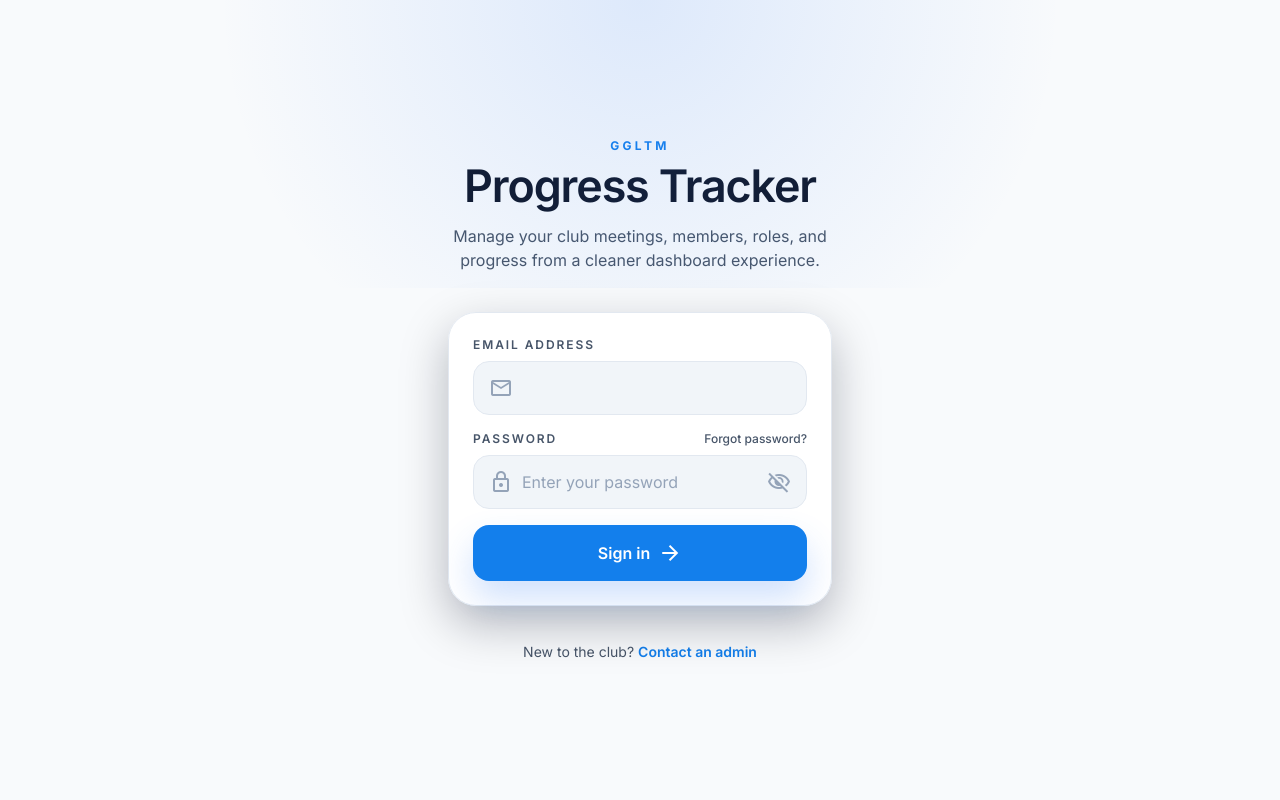
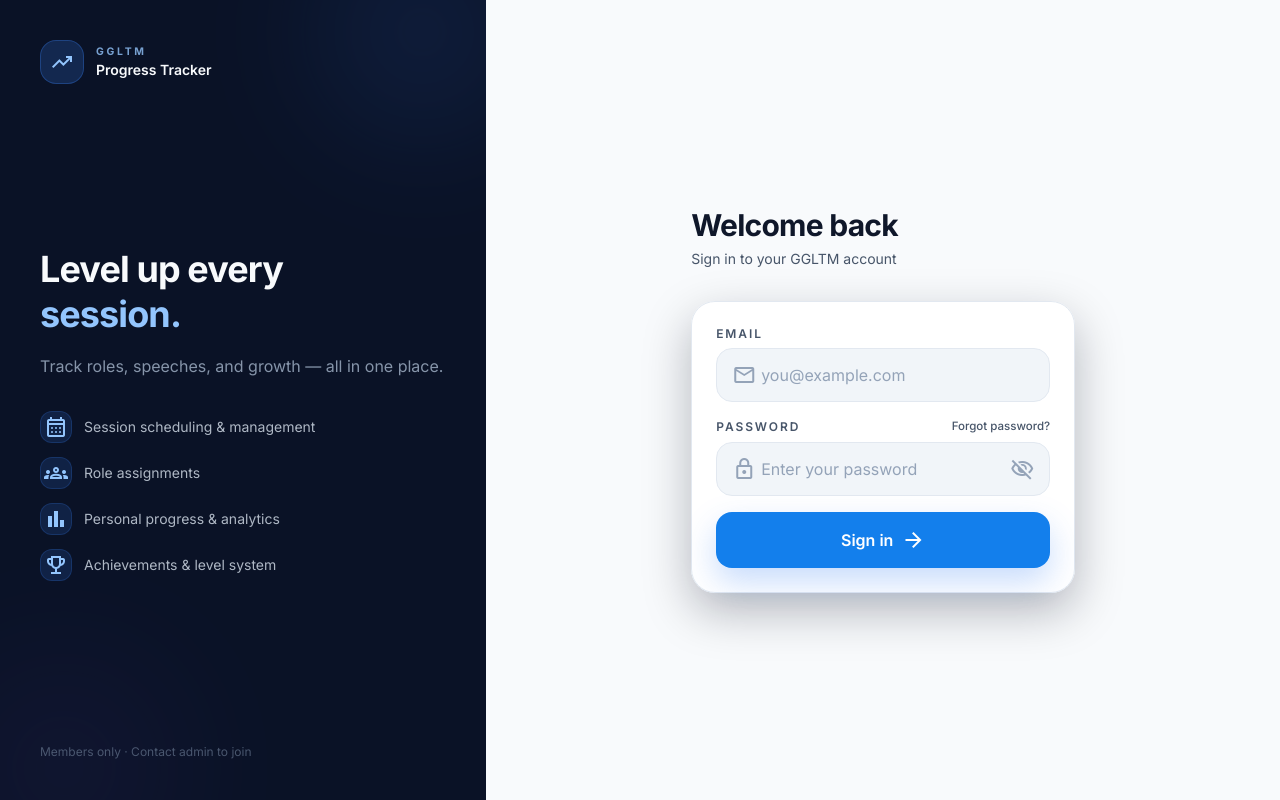
Before and after one commit to hasan-juraev/toastmaster-dashboard, a React (Vite) app: page /login in a window 1280 px wide. Built offline with nearby package versions, Linux system fonts and the light colour scheme.

Commit message:
refactor: Update login ui

```diff
--- a/src/pages/Login.tsx
+++ b/src/pages/Login.tsx
@@ -1,6 +1,19 @@
 import { useState } from "react";
 import { useNavigate } from "react-router-dom";
 import { supabase } from "../lib/supabase";
+
+// ─── Club config ────────────────────────────────────────────────────────────
+const CLUB_NAME = "GGLTM";
+const APP_NAME = "Progress Tracker";
+const APP_TAGLINE = "Track roles, speeches, and growth — all in one place.";
+
+const FEATURES = [
+  { icon: "calendar_month", label: "Session scheduling & management" },
+  { icon: "groups", label: "Role assignments" },
+  { icon: "bar_chart", label: "Personal progress & analytics" },
+  { icon: "emoji_events", label: "Achievements & level system" },
+];
+// ────────────────────────────────────────────────────────────────────────────
 
 export default function Login() {
   const [email, setEmail] = useState("");
@@ -31,42 +44,180 @@ export default function Login() {
 
   return (
     <div className="relative min-h-[100dvh] overflow-hidden bg-app-bg text-app-text">
-      <div className="pointer-events-none absolute inset-x-0 top-0 h-60 bg-[radial-gradient(circle_at_top,rgba(59,130,246,0.14),transparent_60%)] sm:h-72" />
+      {/* ── Mobile ambient glow ── */}
+      <div className="pointer-events-none absolute inset-x-0 top-0 h-72 bg-[radial-gradient(ellipse_at_top,rgba(59,130,246,0.13),transparent_65%)] md:hidden" />
 
-      <div className="mx-auto flex min-h-[100dvh] w-full max-w-md flex-col justify-start px-4 py-6 sm:px-6 sm:py-8 md:justify-center">
-        <div className="mx-auto w-full max-w-[20rem] sm:max-w-sm">
-          <div className="mb-7 pt-4 text-center sm:mb-10 sm:pt-0">
-            <p className="mb-2 text-[0.68rem] font-bold uppercase tracking-[0.22em] text-primary sm:text-xs sm:tracking-[0.28em]">
-              GGLTM
+      <div className="flex min-h-[100dvh] flex-col md:flex-row">
+        {/* ══════════════════════════════════════════════════
+            LEFT — Branding panel (desktop only)
+        ══════════════════════════════════════════════════ */}
+        <div
+          className="relative hidden flex-col justify-between overflow-hidden p-10 md:flex md:w-[46%] lg:w-[42%] xl:w-[38%]"
+          style={{ background: "rgb(10 18 38)" }}
+        >
+          {/* Glow blobs */}
+          <div
+            className="pointer-events-none absolute -top-32 -right-24 h-80 w-80 rounded-full opacity-30"
+            style={{
+              background:
+                "radial-gradient(circle, rgba(59,130,246,0.5), transparent 70%)",
+              filter: "blur(60px)",
+            }}
+          />
+          <div
+            className="pointer-events-none absolute -bottom-28 -left-20 h-72 w-72 rounded-full opacity-20"
+            style={{
+              background:
+                "radial-gradient(circle, rgba(139,92,246,0.6), transparent 70%)",
+              filter: "blur(80px)",
+            }}
+          />
+
+          {/* Brand mark */}
+          <div className="relative z-10">
+            <div className="flex items-center gap-3">
+              <div
+                className="flex h-11 w-11 items-center justify-center rounded-2xl"
+                style={{
+                  background: "rgba(59,130,246,0.2)",
+                  border: "1px solid rgba(59,130,246,0.3)",
+                }}
+              >
+                <span
+                  className="material-symbols-outlined text-xl"
+                  style={{ color: "rgb(147 197 253)" }}
+                >
+                  trending_up
+                </span>
+              </div>
+              <div>
+                <p
+                  className="text-[0.65rem] font-bold uppercase tracking-[0.26em]"
+                  style={{ color: "rgba(147,197,253,0.8)" }}
+                >
+                  {CLUB_NAME}
                 </p>
-            <h1 className="mx-auto max-w-[14rem] text-[1.95rem] font-semibold tracking-tight text-app-text sm:max-w-none sm:text-4xl md:text-[2.8rem]">
-              Progress Tracker
-            </h1>
-            <p className="mx-auto mt-3 max-w-[17rem] text-sm leading-6 text-app-text-muted sm:max-w-none sm:text-base">
-              Manage your club meetings, members, roles, and progress from a
-              cleaner dashboard experience.
+                <p
+                  className="text-sm font-semibold"
+                  style={{ color: "rgb(248 250 252)" }}
+                >
+                  {APP_NAME}
+                </p>
+              </div>
+            </div>
+          </div>
+
+          {/* Hero copy */}
+          <div className="relative z-10 space-y-8">
+            <div>
+              <h2
+                className="text-3xl font-bold leading-tight tracking-tight lg:text-4xl"
+                style={{ color: "rgb(248 250 252)" }}
+              >
+                Level up every
+                <br />
+                <span style={{ color: "rgb(147 197 253)" }}>session.</span>
+              </h2>
+              <p
+                className="mt-4 text-base leading-relaxed"
+                style={{ color: "rgba(148,163,184,0.9)" }}
+              >
+                {APP_TAGLINE}
               </p>
             </div>
 
-          <div className="rounded-[1.5rem] border border-app-border bg-app-panel/95 p-4 shadow-app-card backdrop-blur sm:rounded-[1.75rem] sm:p-6">
-            {error ? (
-              <div className="mb-4 rounded-2xl border border-app-danger/25 bg-app-danger/10 px-4 py-3 text-sm text-red-600">
-                <div className="flex items-start gap-3">
+            {/* Feature list */}
+            <ul className="space-y-3.5">
+              {FEATURES.map((f) => (
+                <li key={f.icon} className="flex items-center gap-3">
+                  <div
+                    className="flex h-8 w-8 shrink-0 items-center justify-center rounded-xl"
+                    style={{
+                      background: "rgba(59,130,246,0.15)",
+                      border: "1px solid rgba(59,130,246,0.2)",
+                    }}
+                  >
+                    <span
+                      className="material-symbols-outlined text-base"
+                      style={{ color: "rgb(147 197 253)" }}
+                    >
+                      {f.icon}
+                    </span>
+                  </div>
+                  <span
+                    className="text-sm"
+                    style={{ color: "rgba(203,213,225,0.85)" }}
+                  >
+                    {f.label}
+                  </span>
+                </li>
+              ))}
+            </ul>
+          </div>
+
+          {/* Footer note */}
+          <p
+            className="relative z-10 text-xs"
+            style={{ color: "rgba(100,116,139,0.7)" }}
+          >
+            Members only · Contact admin to join
+          </p>
+        </div>
+
+        {/* ══════════════════════════════════════════════════
+            RIGHT — Form panel
+        ══════════════════════════════════════════════════ */}
+        <div className="flex flex-1 flex-col items-center justify-center px-5 py-10 sm:px-8 md:px-12 lg:px-16">
+          <div
+            className="w-full max-w-sm"
+            style={{ animation: "loginFadeUp 0.35s ease both" }}
+          >
+            {/* Mobile-only brand header */}
+            <div className="mb-8 text-center md:hidden">
+              <div className="mx-auto mb-4 flex h-14 w-14 items-center justify-center rounded-[1.1rem] bg-primary/10">
+                <span className="material-symbols-outlined text-2xl text-primary">
+                  trending_up
+                </span>
+              </div>
+              <p className="app-eyebrow mb-1">{CLUB_NAME}</p>
+              <h1 className="text-[1.9rem] font-semibold tracking-tight text-app-text">
+                {APP_NAME}
+              </h1>
+              <p className="mt-2 text-sm text-app-text-muted">{APP_TAGLINE}</p>
+            </div>
+
+            {/* Desktop heading */}
+            <div className="mb-8 hidden md:block">
+              <h1 className="text-2xl font-bold tracking-tight text-app-text lg:text-3xl">
+                Welcome back
+              </h1>
+              <p className="mt-1.5 text-sm text-app-text-muted">
+                Sign in to your {CLUB_NAME} account
+              </p>
+            </div>
+
+            {/* Error banner */}
+            {error && (
+              <div className="mb-5 rounded-2xl border border-app-danger/25 bg-app-danger/10 px-4 py-3 text-sm text-red-600">
+                <div className="flex items-start gap-2.5">
                   <span className="material-symbols-outlined mt-0.5 text-base text-app-danger">
                     error
                   </span>
                   <span>{error}</span>
                 </div>
               </div>
-            ) : null}
+            )}
 
+            {/* Form card */}
+            <div className="rounded-3xl border border-app-border bg-app-panel/95 p-5 shadow-app-card backdrop-blur sm:p-6">
               <form className="space-y-4" onSubmit={handleLogin}>
-              <div className="space-y-2">
+                {/* Email */}
+                <div className="space-y-1.5">
                   <label
                     htmlFor="email"
                     className="block text-xs font-semibold uppercase tracking-[0.16em] text-app-text-muted"
                   >
-                  Email Address
+                    Email
                   </label>
                   <div className="relative">
                     <span className="pointer-events-none absolute inset-y-0 left-0 flex items-center pl-4 text-app-text-subtle">
@@ -79,15 +230,17 @@ export default function Login() {
                       type="email"
                       required
                       autoComplete="email"
+                      placeholder="you@example.com"
                       value={email}
-                    onChange={(event) => setEmail(event.target.value)}
-                    className="w-full rounded-2xl border border-app-border bg-app-panel-soft py-3.5 pl-11 pr-4 text-base text-app-text placeholder:text-app-text-subtle sm:pl-12"
+                      onChange={(e) => setEmail(e.target.value)}
+                      className="w-full rounded-2xl border border-app-border bg-app-panel-soft py-3.5 pl-11 pr-4 text-base text-app-text placeholder:text-app-text-subtle transition"
                     />
                   </div>
                 </div>
 
-              <div className="space-y-2">
-                <div className="flex flex-col items-start gap-1.5 sm:flex-row sm:items-center sm:justify-between sm:gap-3">
+                {/* Password */}
+                <div className="space-y-1.5">
+                  <div className="flex items-center justify-between">
                     <label
                       htmlFor="password"
                       className="block text-xs font-semibold uppercase tracking-[0.16em] text-app-text-muted"
@@ -96,13 +249,12 @@ export default function Login() {
                     </label>
                     <button
                       type="button"
-                    className="text-[0.72rem] font-medium text-app-text-muted transition hover:text-primary sm:text-xs"
+                      className="text-[0.72rem] font-medium text-app-text-muted transition hover:text-primary"
                       title="Password reset is not configured yet."
                     >
                       Forgot password?
                     </button>
                   </div>
-
                   <div className="relative">
                     <span className="pointer-events-none absolute inset-y-0 left-0 flex items-center pl-4 text-app-text-subtle">
                       <span className="material-symbols-outlined text-lg">
@@ -116,13 +268,13 @@ export default function Login() {
                       autoComplete="current-password"
                       placeholder="Enter your password"
                       value={password}
-                    onChange={(event) => setPassword(event.target.value)}
-                    className="w-full rounded-2xl border border-app-border bg-app-panel-soft py-3.5 pl-11 pr-11 text-base text-app-text placeholder:text-app-text-subtle sm:pl-12 sm:pr-12"
+                      onChange={(e) => setPassword(e.target.value)}
+                      className="w-full rounded-2xl border border-app-border bg-app-panel-soft py-3.5 pl-11 pr-12 text-base text-app-text placeholder:text-app-text-subtle transition"
                     />
                     <button
                       type="button"
-                    onClick={() => setShowPassword((value) => !value)}
-                    className="absolute inset-y-0 right-0 flex items-center pr-3 text-app-text-subtle transition hover:text-primary sm:pr-4"
+                      onClick={() => setShowPassword((v) => !v)}
+                      className="absolute inset-y-0 right-0 flex items-center pr-4 text-app-text-subtle transition hover:text-primary"
                       aria-label={
                         showPassword ? "Hide password" : "Show password"
                       }
@@ -134,12 +286,13 @@ export default function Login() {
                   </div>
                 </div>
 
+                {/* Submit */}
                 <button
                   type="submit"
                   disabled={loading}
-                className="flex w-full items-center justify-center gap-2 rounded-2xl bg-primary px-4 py-3.5 text-base font-semibold text-white shadow-[0_18px_34px_rgba(59,130,246,0.24)] transition hover:bg-primary/90 active:scale-[0.99] disabled:cursor-not-allowed disabled:opacity-60 sm:py-4"
+                  className="mt-1 flex w-full items-center justify-center gap-2 rounded-2xl bg-primary px-4 py-4 text-base font-semibold text-white shadow-[0_14px_32px_rgba(59,130,246,0.28)] transition hover:bg-primary/90 active:scale-[0.985] disabled:cursor-not-allowed disabled:opacity-60"
                 >
-                <span>{loading ? "Signing in..." : "Sign in"}</span>
+                  <span>{loading ? "Signing in…" : "Sign in"}</span>
                   <span className="material-symbols-outlined text-lg">
                     {loading ? "progress_activity" : "arrow_forward"}
                   </span>
@@ -147,20 +300,28 @@ export default function Login() {
               </form>
             </div>
 
-          <div className="mt-6 pb-3 text-center sm:mt-8 sm:pb-0">
-            <p className="text-sm text-app-text-muted">
-              New to the club?
+            {/* Footer */}
+            {/* <p className="mt-6 text-center text-sm text-app-text-muted">
+              New to the club?{" "}
               <button
                 type="button"
-                className="mt-1 block w-full font-semibold text-primary transition hover:underline sm:ml-1 sm:inline sm:w-auto"
-                title="Member signup is outside the current app scope."
+                className="font-semibold text-primary transition hover:underline"
+                title="Member signup is managed by club admins."
               >
                 Contact an admin
               </button>
-            </p>
+            </p> */}
           </div>
         </div>
       </div>
+
+      {/* Entrance animation */}
+      <style>{`
+        @keyframes loginFadeUp {
+          from { opacity: 0; transform: translateY(16px); }
+          to   { opacity: 1; transform: translateY(0); }
+        }
+      `}</style>
     </div>
   );
 }
```
Lines whose indentation alone changed are shown as unchanged.
